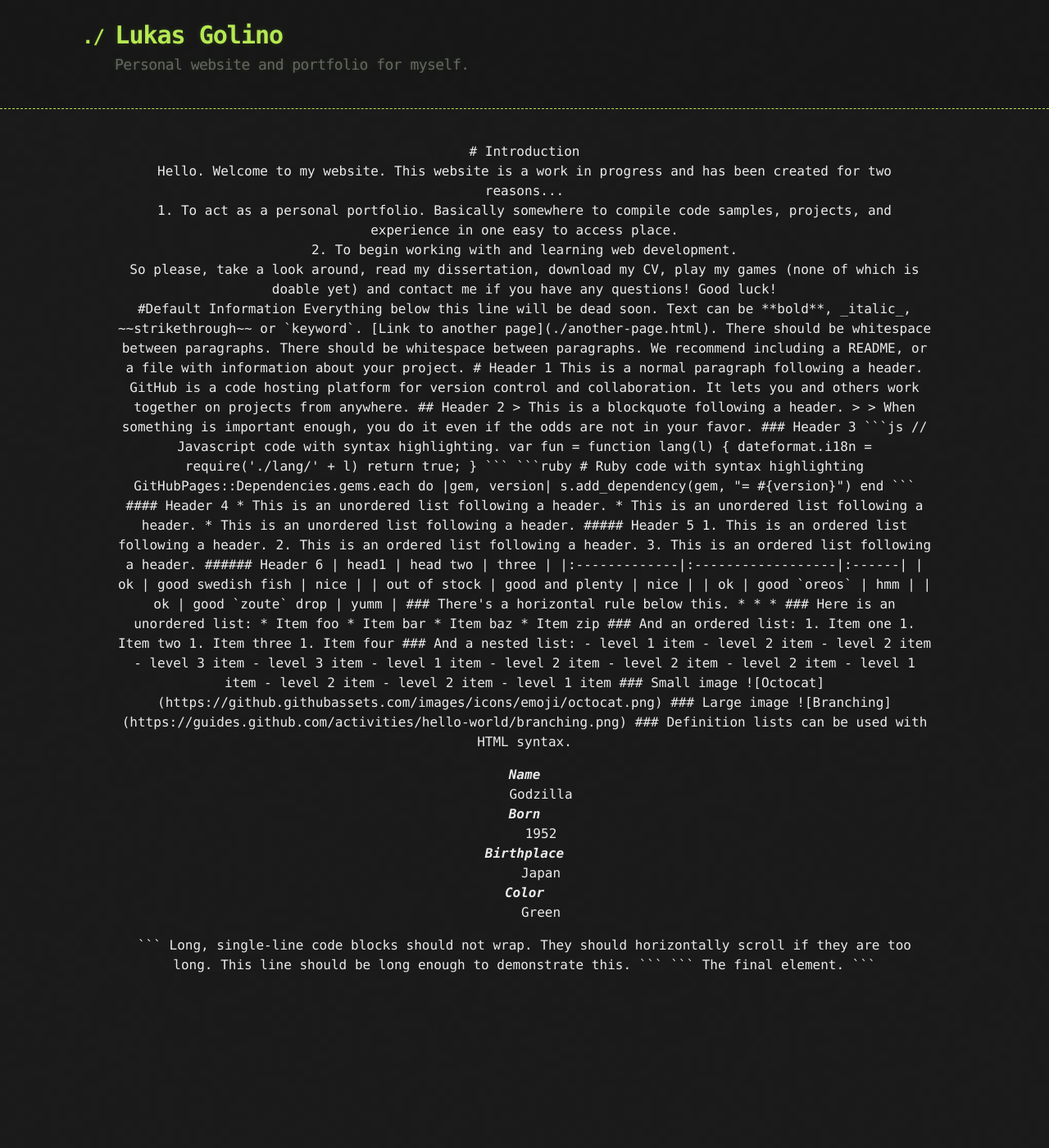
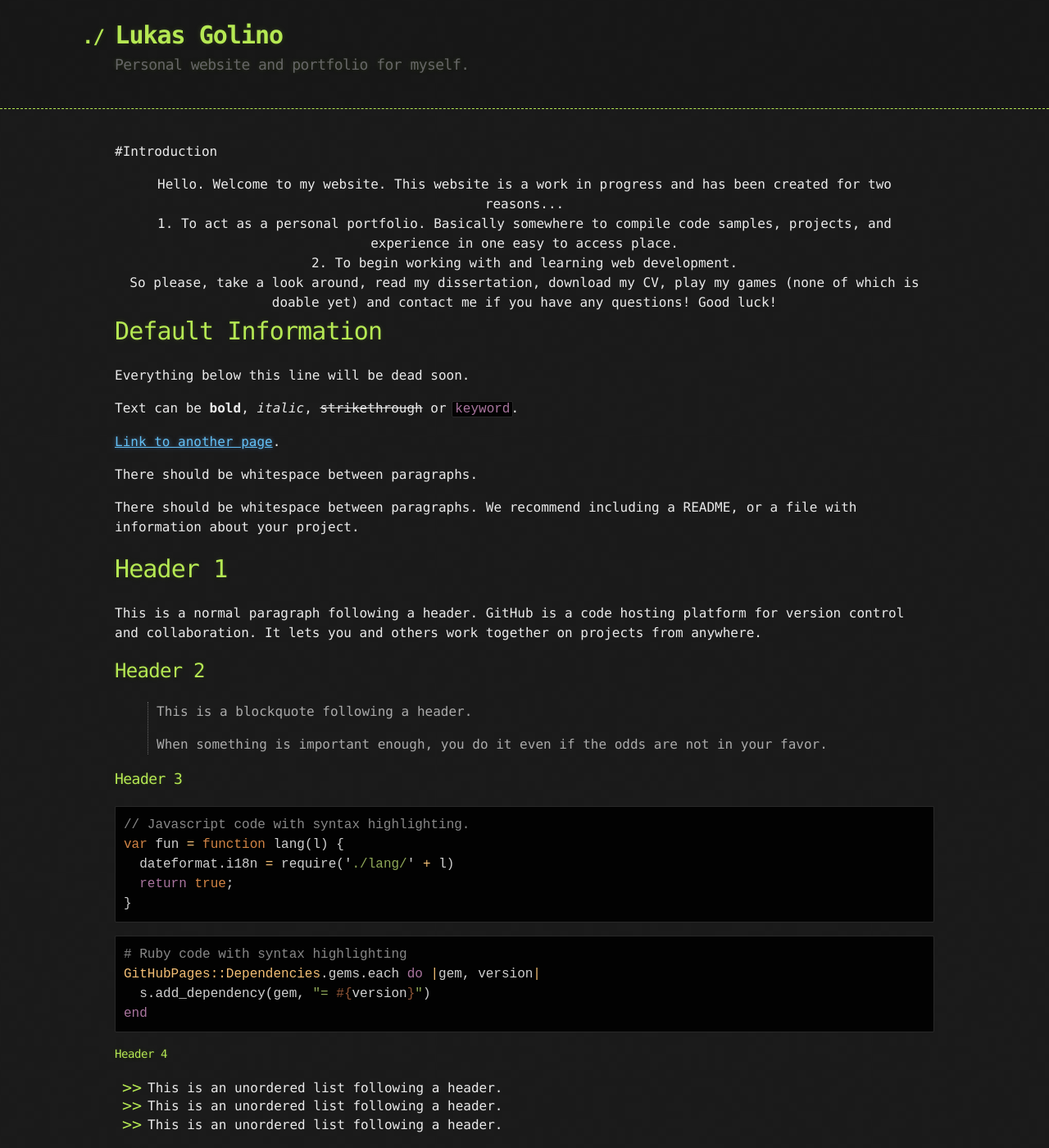
Before and after one commit to lukasgolino/lukasgolino.github.io, a Jekyll site: the page built from index.md, in a window 1280 px wide and 1400 px high. Shown: the whole window at 82% size. Built offline with Jekyll 4.4.1, drawn with Linux system fonts in a browser that asks for light colours; some of the changed text lies outside the part shown.

Commit message:
Update index.md

```diff
--- a/index.md
+++ b/index.md
@@ -3,15 +3,15 @@ layout: default
 ---
 
 
-<center> # Introduction </center>
+#Introduction
 
 <center> Hello. Welcome to my website. This website is a work in progress and has been created for two reasons... </center>
 
-<center> 1. To act as a personal portfolio. Basically somewhere to compile code samples, projects, and experience in one easy to access place. <center>
+<center> 1. To act as a personal portfolio. Basically somewhere to compile code samples, projects, and experience in one easy to access place. </center>
 
-<center> 2. To begin working with and learning web development. <center>
+<center> 2. To begin working with and learning web development. </center>
 
-<center> So please, take a look around, read my dissertation, download my CV, play my games (none of which is doable yet) and contact me if you have any questions! Good luck! <center>
+<center> So please, take a look around, read my dissertation, download my CV, play my games (none of which is doable yet) and contact me if you have any questions! Good luck! </center>
 
 
 
@@ -26,7 +26,7 @@ layout: default
 
 
 
-#Default Information
+# Default Information
 
 Everything below this line will be dead soon.
 
```
